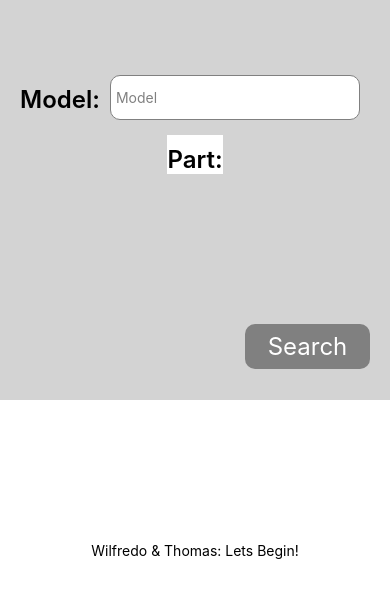
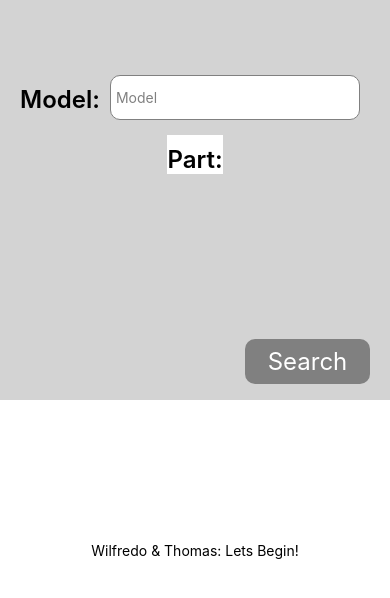
Before and after one commit to WilfredoEsco/InventoryWebApp, a React Native app in the folder Frontend/WarehouseFE/: screen / in a window 390 px wide. Shown: the top 598 px of the page. Built offline with nearby package versions, Linux system fonts and the light colour scheme; no server answers.

Commit message:
remote ssh test

```diff
--- a/Frontend/WarehouseFE/src/Components/SearchForm.js
+++ b/Frontend/WarehouseFE/src/Components/SearchForm.js
@@ -129,7 +129,7 @@ const styles = StyleSheet.create({
         width: 125,
         borderRadius: 10,
         marginLeft: 225,
-        marginTop: 150
+        marginTop: 165
     },
     searchText: {
         color: 'white',
```
